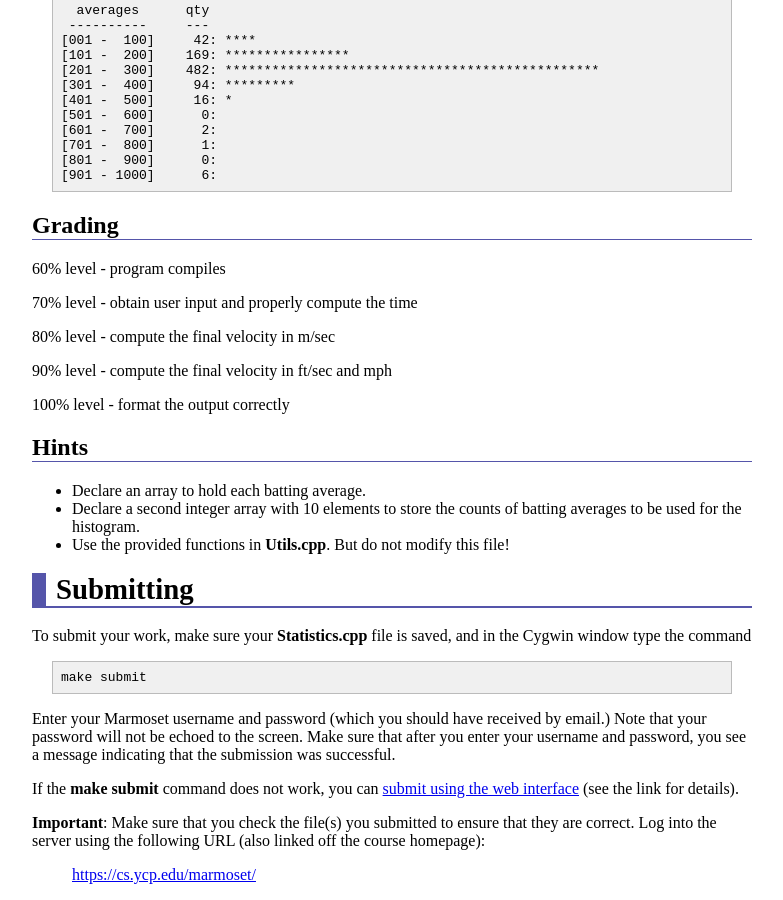
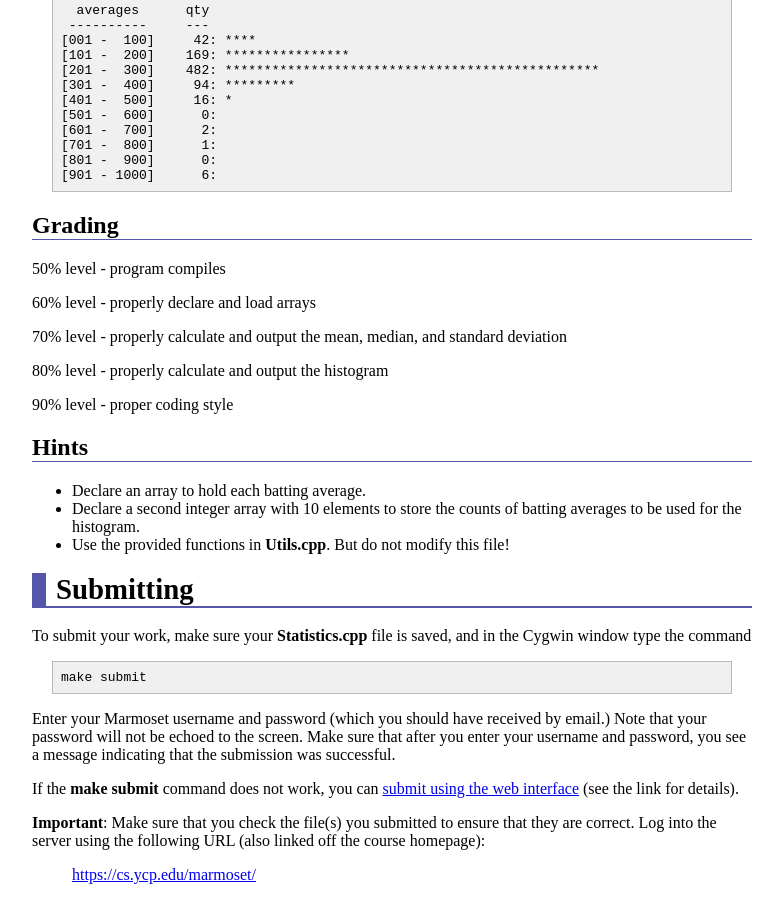
Before and after one commit to ycpcs/cs101-spring2015, a Jekyll site: the page built from assign/assign03.md, in a window 1280 px wide and 900 px high, scrolled down 1613 px. Shown: the whole window, without its empty margins (248-1031 px from the left). Built offline with Jekyll 4.4.1, drawn with Linux system fonts in a browser that asks for light colours; Markdown is read by kramdown in place of the engine named in the settings.

Commit message:
Update assign03.md

```diff
--- a/assign/assign03.md
+++ b/assign/assign03.md
@@ -89,15 +89,15 @@ The following is the sample output when the “2005.txt” file is used.
 
 ## Grading
 
-60% level - program compiles
+50% level - program compiles
 
-70% level - obtain user input and properly compute the time
+60% level - properly declare and load arrays
 
-80% level - compute the final velocity in m/sec
+70% level - properly calculate and output the mean, median, and standard deviation
 
-90% level - compute the final velocity in ft/sec and mph
+80% level - properly calculate and output the histogram
 
-100% level - format the output correctly
+90% level - proper coding style
 
 ## Hints
 
```
